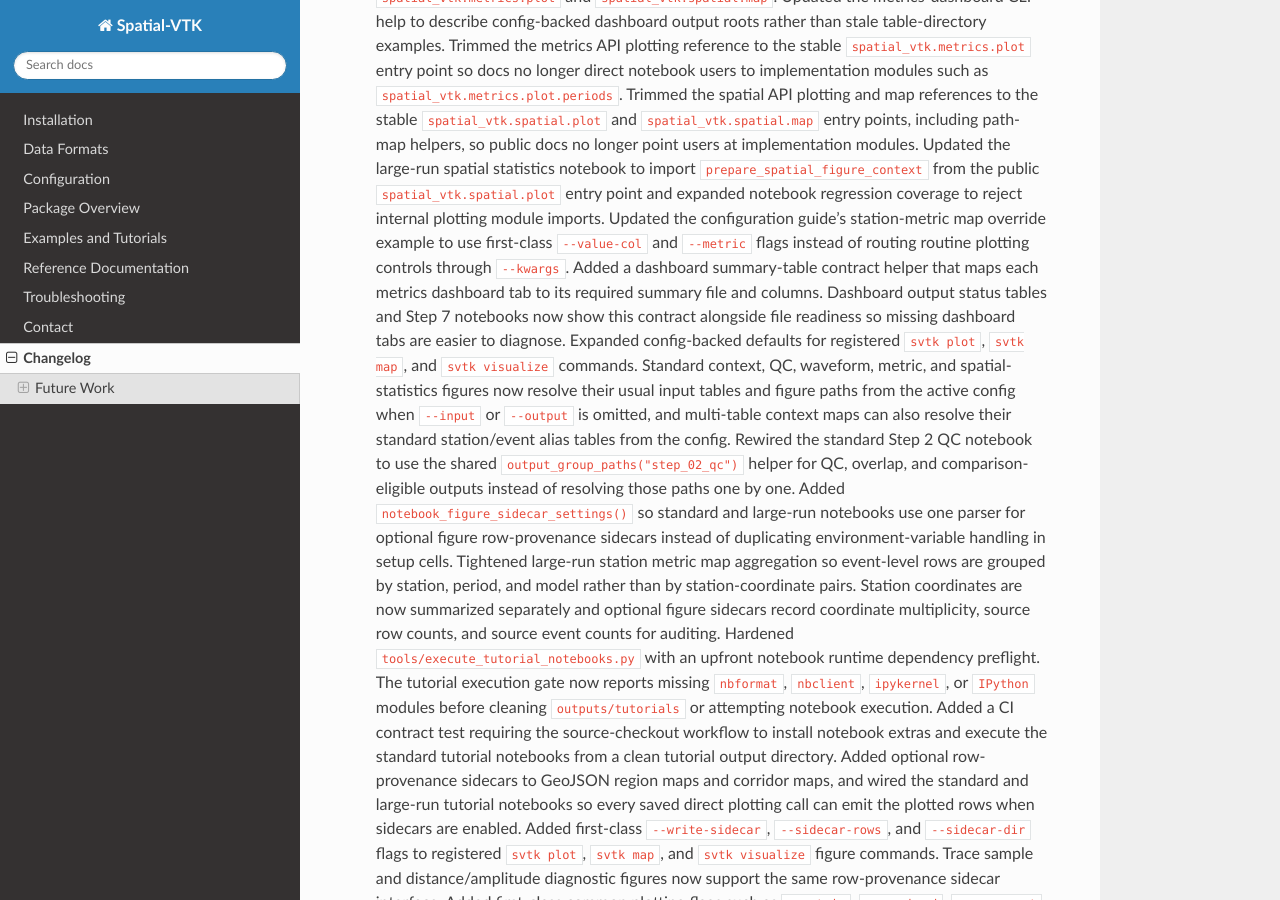
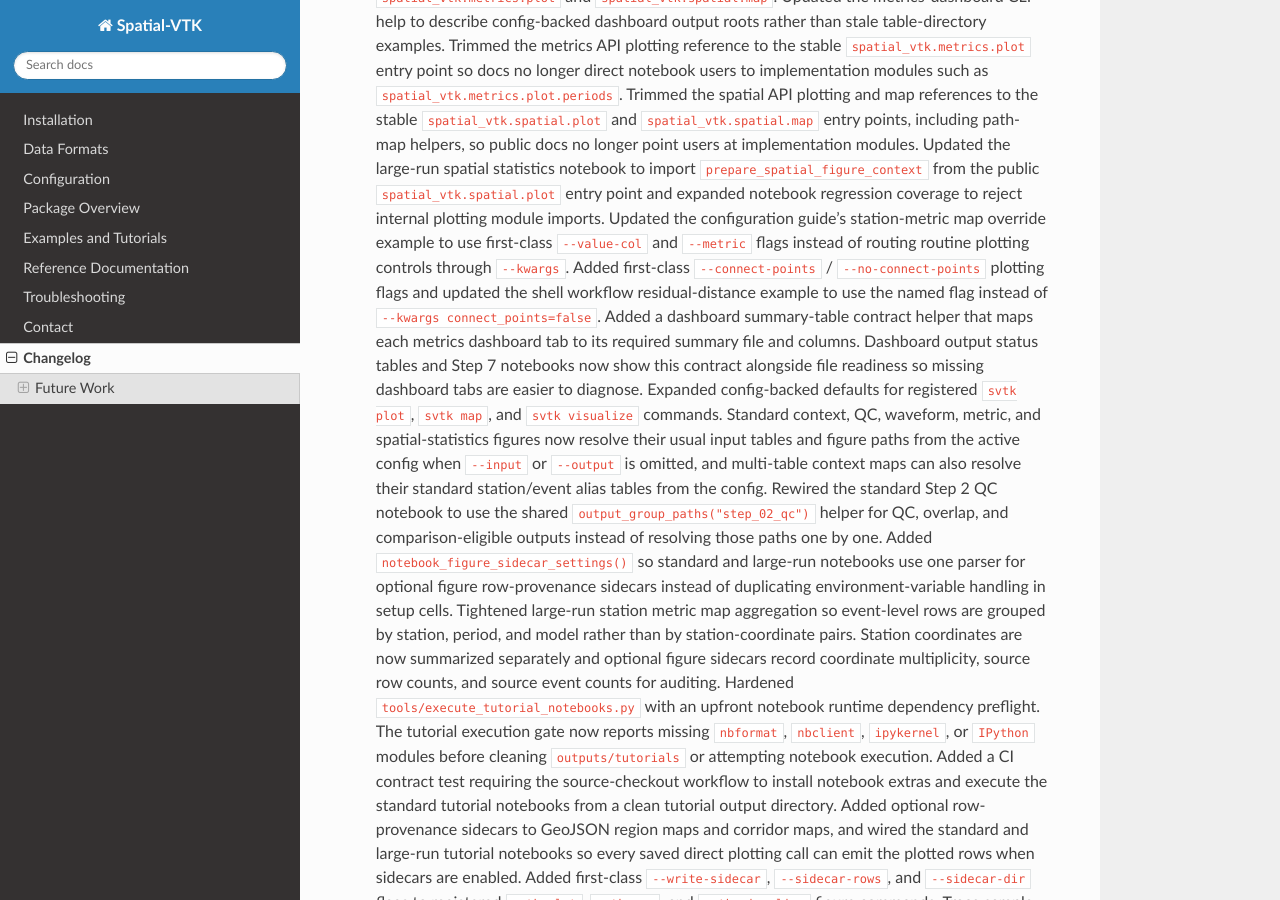
Before and after one commit to bcbirkel/spatial-vtk, a Sphinx documentation site: the page built from docs/changelog.rst, in a window 1280 px wide and 900 px high, scrolled down 791 px. Built offline with Sphinx 7.4.7 and the Read the Docs theme 3.1.0, drawn with Linux system fonts in a browser that asks for light colours.

Commit message:
Add connect-points plotting CLI flag

```diff
--- a/docs/changelog.rst
+++ b/docs/changelog.rst
@@ -53,6 +53,9 @@ Changelog
    Updated the configuration guide's station-metric map override example to
    use first-class ``--value-col`` and ``--metric`` flags instead of routing
    routine plotting controls through ``--kwargs``.
+   Added first-class ``--connect-points`` / ``--no-connect-points`` plotting
+   flags and updated the shell workflow residual-distance example to use the
+   named flag instead of ``--kwargs connect_points=false``.
    Added a dashboard summary-table contract helper that maps each metrics
    dashboard tab to its required summary file and columns. Dashboard output
    status tables and Step 7 notebooks now show this contract alongside file
--- a/docs/examples/cli_workflow.rst
+++ b/docs/examples/cli_workflow.rst
@@ -167,7 +167,7 @@ Plan a metric calculation, run it locally or in batches, and write the standard
      --y-col log2_residual \
      --group-col metric \
      --fit lowess \
-     --kwargs connect_points=false
+     --no-connect-points
 
    svtk map spatial station-metric \
      --config "$CONFIG" \
--- a/docs/reference/cli_api.rst
+++ b/docs/reference/cli_api.rst
@@ -60,7 +60,7 @@ Detailed Command Reference
 Plotting and Mapping Notes
 --------------------------
 
-Most plotting and mapping commands can resolve their standard input tables and figure paths from the active config, so ``--input`` and ``--output`` are optional for the usual tutorial/workflow outputs. Common figure controls such as ``--metric``, ``--passband``, ``--component``, ``--model``, ``--value-col``, ``--score-col``, ``--title``, and sidecar options are first-class flags where they apply. Use ``--kwargs key=value`` only for advanced function-specific options that do not yet have curated flags. Commands that need additional tables accept ``--table argument_name=path`` and, where available, convenience aliases such as ``--events`` or ``--stations``.
+Most plotting and mapping commands can resolve their standard input tables and figure paths from the active config, so ``--input`` and ``--output`` are optional for the usual tutorial/workflow outputs. Common figure controls such as ``--metric``, ``--passband``, ``--component``, ``--model``, ``--value-col``, ``--score-col``, ``--title``, ``--no-connect-points``, and sidecar options are first-class flags where they apply. Use ``--kwargs key=value`` only for advanced function-specific options that do not yet have curated flags. Commands that need additional tables accept ``--table argument_name=path`` and, where available, convenience aliases such as ``--events`` or ``--stations``.
 
 Map commands also accept ``--config`` and ``--bounds`` so you can reuse named bounds from your project config. Basemaps are enabled by default for map figures; use ``--no-basemap`` only when you explicitly want a data-only map.
 
```
Also changed, not shown: 2 other files.
